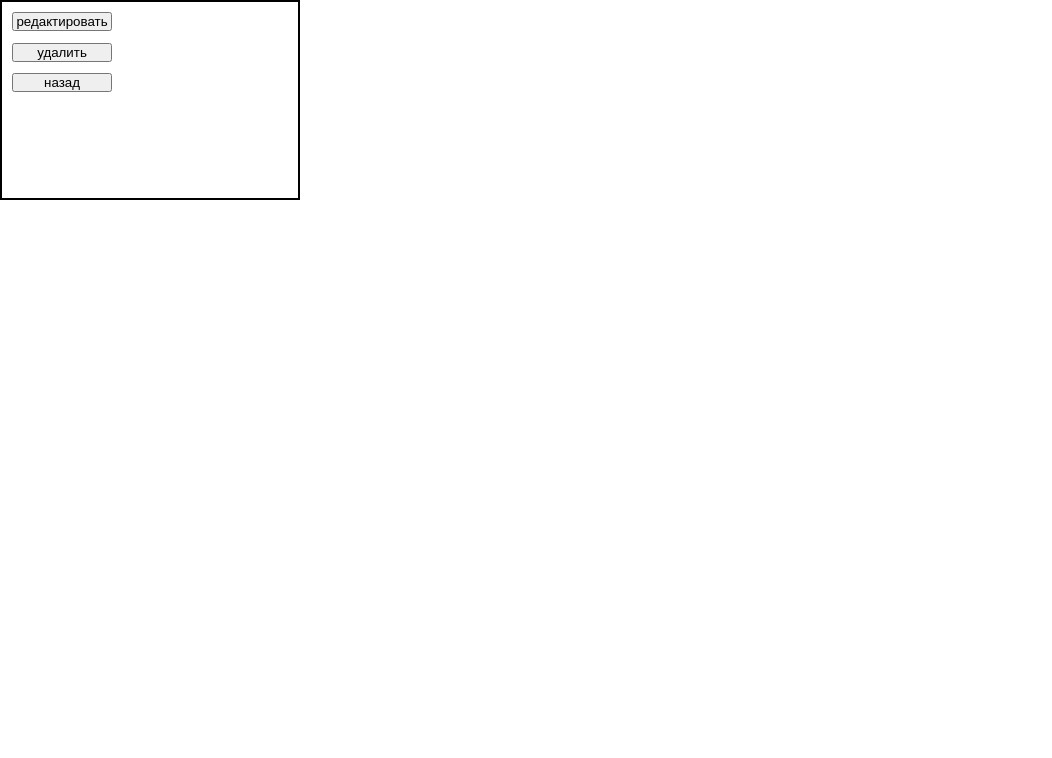
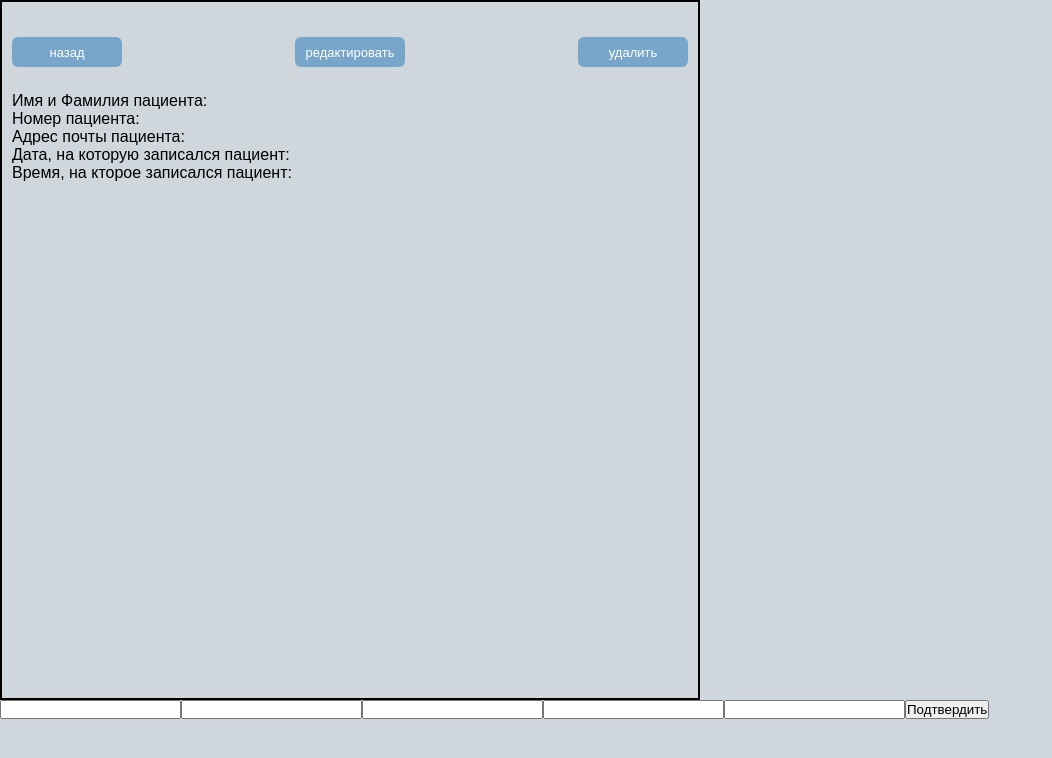
Before and after one commit to slin4er/raycheva_v2.0, a React (Create React App) app: page /admin/1 in a window 1280 px wide. Shown: the top 758 px of the page, without its empty margins (0-1052 px from the left). Built offline with nearby package versions, Linux system fonts and the light colour scheme; no server answers.

Commit message:
continue styling admil panel components

```diff
--- a/src/components/Admin/AdminPanel.tsx
+++ b/src/components/Admin/AdminPanel.tsx
@@ -277,20 +277,6 @@ export const AdminPanel: FC = () => {
 					</Header>
 
 					<Main>
-						{confirmDelete ? (
-							<>
-								<div>Вы дейсвительно хотите удалить?</div>
-								<button onClick={permissionDeletePatient}>Да</button>
-								<button
-									onClick={() => {
-										setDeleteYes(false)
-										setConfirmDelete(false)
-									}}
-								>
-									Нет
-								</button>
-							</>
-						) : null}
 						{patient?.length === 0 ? (
 							<div>Никто еще не записался</div>
 						) : (
@@ -323,6 +309,24 @@ export const AdminPanel: FC = () => {
 							activeClassName={'pagination__link--active'}
 						/>
 					</Footer>
+					{confirmDelete ? (
+						<ModalDel>
+							<ModalContent>
+								<ModalTitle>Вы дейсвительно хотите удалить?</ModalTitle>
+								<ModalBTNBlock>
+									<ModalBTN onClick={permissionDeletePatient}>Да</ModalBTN>
+									<ModalBTN
+										onClick={() => {
+											setDeleteYes(false)
+											setConfirmDelete(false)
+										}}
+									>
+										Нет
+									</ModalBTN>
+								</ModalBTNBlock>
+							</ModalContent>
+						</ModalDel>
+					) : null}
 				</Container>
 			)}
 		</Panel>
@@ -397,7 +401,6 @@ const ItemBlock = styled.div`
 	column-gap: 30px;
 	row-gap: 50px;
 	align-content: center;
-	z-index: 10;
 `
 const Footer = styled.footer`
 	width: 100%;
@@ -406,3 +409,55 @@ const Footer = styled.footer`
 	justify-content: center;
 	align-items: center;
 `
+
+const ModalDel = styled.div`
+	width: 100vw;
+	height: 100vh;
+	background: rgba(0, 0, 0, 0.4);
+	position: fixed;
+	top: 0;
+	left: 0;
+	display: flex;
+	align-items: center;
+	justify-content: center;
+	transition: 0.5s;
+`
+const ModalContent = styled.div`
+	width: 400px;
+	height: 100px;
+	background: #fff;
+	border-radius: 13px;
+	padding: 15px;
+	display: flex;
+	flex-direction: column;
+	justify-content: space-between;
+	align-items: center;
+	box-shadow: 0 0 0 1px rgba(53, 72, 91, 0.07), 0 2px 2px rgba(0, 0, 0, 0.01),
+		0 4px 4px rgba(0, 0, 0, 0.02), 0 10px 8px rgba(0, 0, 0, 0.03),
+		0 15px 15px rgba(0, 0, 0, 0.03), 0 30px 30px rgba(0, 0, 0, 0.04),
+		0 70px 65px rgba(0, 0, 0, 0.05);
+`
+const ModalTitle = styled.div`
+	font-size: 20px;
+	font-weight: 500;
+`
+const ModalBTNBlock = styled.div`
+	width: 100%;
+	display: flex;
+	justify-content: space-between;
+	padding: 0 60px;
+`
+
+const ModalBTN = styled.button`
+	font-size: 13px;
+	width: 70px;
+	height: 25px;
+	border: none;
+	padding: 0;
+	outline: none;
+	border-radius: 6px;
+	font-weight: 500;
+	color: #fff;
+	cursor: pointer;
+	background: #77a6ca;
+`
--- a/src/components/Admin/ItemDetails.tsx
+++ b/src/components/Admin/ItemDetails.tsx
@@ -8,7 +8,7 @@ export const ItemDetails: FC = () => {
 
 	const [patchStatus, setPatchStatus] = useState<boolean>(false)
 	const [deleteStatus, setDeleteStatus] = useState<boolean>(false)
-	const [editStatus, setEditStatus] = useState<boolean>(false)
+	const [editStatus, setEditStatus] = useState<boolean>(true)
 	const [errorUpData, setErrorUpData] = useState<boolean>(false)
 	const [errorDelData, setErrorDelData] = useState<boolean>(false)
 	const [errorGetData, setErrorGetData] = useState<boolean>(false)
@@ -166,10 +166,24 @@ export const ItemDetails: FC = () => {
 		setPatchStatus(state => !state)
 	}
 	return (
-		<div>
+		<ItemPage>
 			{errorGetData ? <div>Не удалось получить данные пациента</div> : null}
 			{errorDelData ? <div>Не удалось удалить пациента</div> : null}
 			{errorUpData ? <div>Не удалось изменить пациента</div> : null}
+
+			<Patients>
+				<ButtonBlock>
+					<Button onClick={() => redirect('/admin')}>назад</Button>
+					<Button onClick={handlerEdit}>редактировать</Button>
+					<Button onClick={handlerDelete}>удалить</Button>
+				</ButtonBlock>
+				<div> Имя и Фамилия пациента: {inputs.name}</div>
+				<div>Номер пациента: {inputs.phone}</div>
+				<div>Адрес почты пациента: {inputs.email}</div>
+				<div>Дата, на которую записался пациент: {inputs.appointment}</div>
+				<div>Время, на кторое записался пациент: {inputs.time}</div>
+			</Patients>
+
 			{editStatus ? (
 				<form onSubmit={handlerSubmit}>
 					<input
@@ -204,34 +218,40 @@ export const ItemDetails: FC = () => {
 					/>
 					<button type={'submit'}>Подтвердить</button>
 				</form>
-			) : (
-				<Patients>
-					<div>{inputs.name}</div>
-					<div>{inputs.phone}</div>
-					<div>{inputs.email}</div>
-					<div>{inputs.appointment}</div>
-					<div>{inputs.time}</div>
-					<ButtonBlock>
-						<button onClick={handlerEdit}>редактировать</button>
-						<button onClick={handlerDelete}>удалить</button>
-						<button onClick={() => redirect('/admin')}>назад</button>
-					</ButtonBlock>
-				</Patients>
-			)}
-		</div>
+			) : null}
+		</ItemPage>
 	)
 }
+
+const ItemPage = styled.div`
+	width: 100vw;
+	height: 100vh;
+	background: #cfd7dd;
+`
 
 const Patients = styled.div`
 	border: 2px solid black;
 	padding: 10px;
-	height: 200px;
-	width: 300px;
+	height: 700px;
+	width: 700px;
 `
 const ButtonBlock = styled.div`
-	width: 100px;
+	width: 100%;
 	height: 80px;
 	display: flex;
-	flex-direction: column;
 	justify-content: space-between;
+	align-items: center;
 `
+const Button = styled.button`
+	font-size: 13px;
+	width: 110px;
+	height: 30px;
+	border: none;
+	padding: 0;
+	outline: none;
+	border-radius: 6px;
+	font-weight: 500;
+	color: #fff;
+	cursor: pointer;
+	background: #77a6ca;
+`
--- a/src/components/Admin/ItemList.tsx
+++ b/src/components/Admin/ItemList.tsx
@@ -15,7 +15,7 @@ export const ItemList: FC<IItemProps> = ({
 			<Name>{name}</Name>
 			<div>{appointment}</div>
 			<div> {time}</div>
-			<ButtonDel onClick={() => handleDetail(_id)}>det</ButtonDel>
+			<ButtonDel onClick={() => handleDetail(_id)}>Детально</ButtonDel>
 			<ButtonDel onClick={() => handleDelete(_id)}>Удалить</ButtonDel>
 		</Patients>
 	)
@@ -46,7 +46,6 @@ const ButtonDel = styled.button`
 	border: none;
 	padding: 0;
 	outline: none;
-	z-index: 30;
 	border-radius: 6px;
 	font-weight: 500;
 	color: #fff;
```
